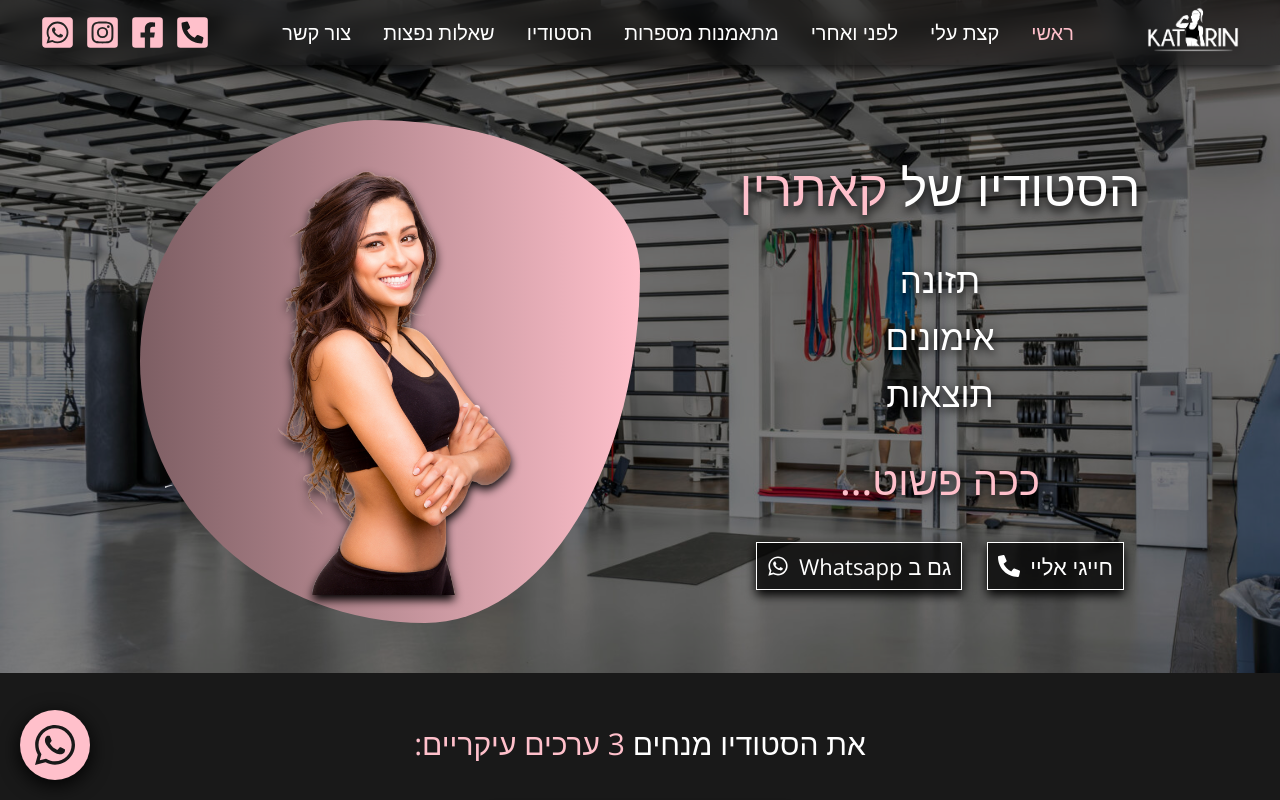
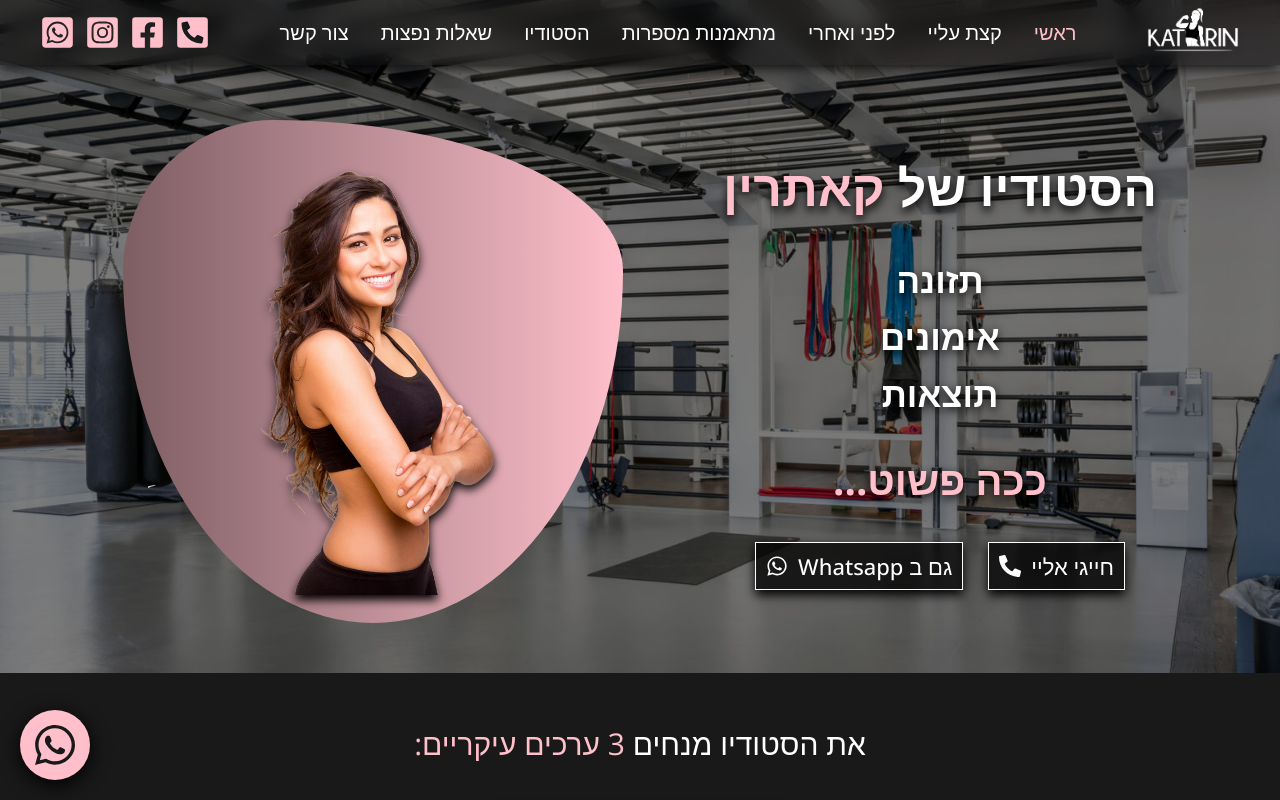
Before and after one commit to shaharyair/katrin-studio-Landing-page, a React (Vite) app: page / in a window 1280 px wide. Shown: the top 800 px of the page. Built offline with nearby package versions, Linux system fonts and the light colour scheme.

Commit message:
improved styling

```diff
--- a/src/Components/AboutKatrin/AboutKatrin.css
+++ b/src/Components/AboutKatrin/AboutKatrin.css
@@ -26,7 +26,7 @@
   justify-content: center;
   align-items: center;
   flex-direction: column;
-  width: 95%;
+  width: 90%;
   gap: 2rem;
 }
 
--- a/src/Components/BeforeAndAfter/BeforeAndAfter.css
+++ b/src/Components/BeforeAndAfter/BeforeAndAfter.css
@@ -20,7 +20,7 @@
 }
 
 .gallery-container {
-  width: 95%;
+  width: 90%;
   max-width: 125rem;
   margin: auto;
   display: grid;
--- a/src/Components/Hero/Hero.css
+++ b/src/Components/Hero/Hero.css
@@ -41,7 +41,7 @@
   left: 25%;
   transform: translate(-50%, -50%);
   order: 1;
-  border-radius: 47% 53% 43% 57% / 48% 30% 70% 52%;
+  border-radius: 30% 70% 50% 50% / 30% 30% 70% 70%;
 }
 
 .hero__img-wrap > img {
@@ -50,7 +50,6 @@
   max-width: 45rem;
   filter: drop-shadow(0 5px 5px black);
   animation: fade-right 1.2s ease-in;
-  margin: auto;
 }
 
 .hero__text-container {
@@ -60,7 +59,7 @@
   flex-direction: column;
   text-align: center;
   gap: 3.5rem;
-  font-weight: 500;
+  font-weight: 700;
   color: white;
   text-shadow: 0 2.5px 10px black;
   animation: fade-left 1.2s ease-in;
@@ -68,7 +67,6 @@
 }
 
 .hero__text-head > h1 {
-  font-weight: 500;
   font-size: 4rem;
   color: white;
   text-shadow: 0 5px 10px black;
@@ -106,7 +104,7 @@
   position: relative;
   /* white-space: nowrap; */
   font-size: 1.8rem;
-  font-weight: 400;
+  font-weight: 500;
   text-decoration: none;
   color: white;
   background-color: rgba(0, 0, 0, 0.75);
--- a/src/Components/Navbar/NavbarLinks.jsx
+++ b/src/Components/Navbar/NavbarLinks.jsx
@@ -25,7 +25,7 @@ const NavbarLinks = (props) => {
           duration={500}
           className={props.navbarLinks.link}
         >
-          קצת עלי
+          קצת עליי
         </ScrollLink>
       </li>
       <li>
--- a/src/Components/SignupForm/SignupForm.css
+++ b/src/Components/SignupForm/SignupForm.css
@@ -32,7 +32,7 @@
   justify-content: center;
   align-items: center;
   width: 100%;
-  max-width: 35rem;
+  max-width: 30rem;
   padding: 2rem;
   border-radius: 0.5rem;
   background-color: #fff;
@@ -41,7 +41,6 @@
 
 .form-field {
   display: grid;
-  direction: rtl;
   margin-bottom: 1.5rem;
   width: 100%;
 }
```
